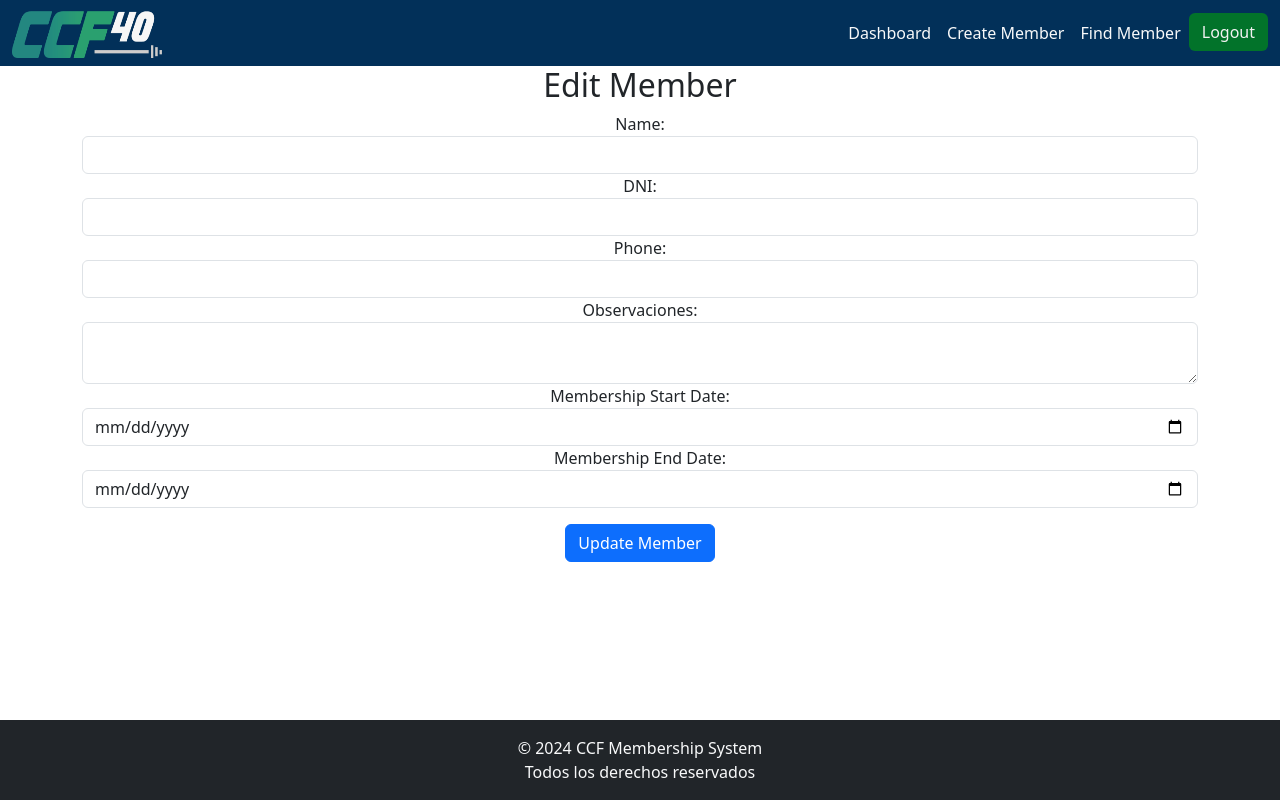
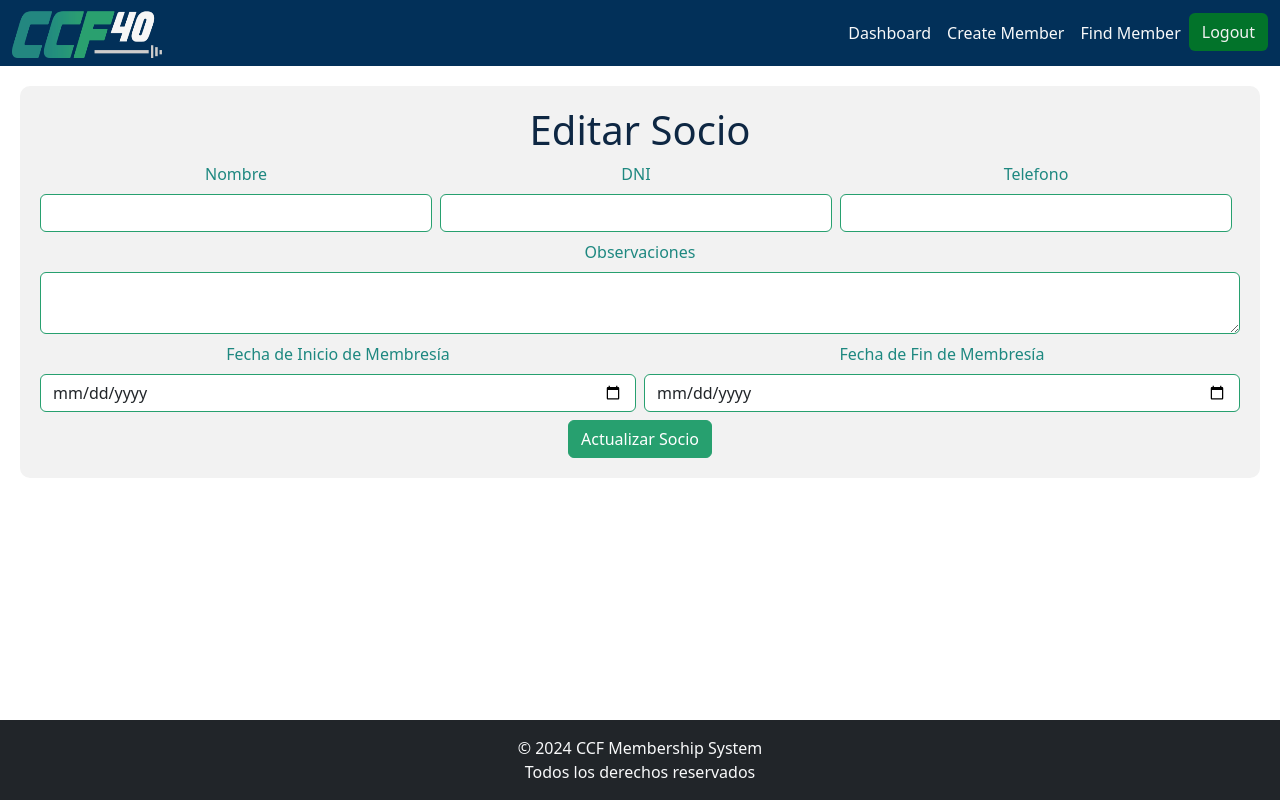
Before and after one commit to ayrtonacevedo/ccf-membership-system, a React (Create React App) app: page /edit/1 in a window 1280 px wide. Built offline with nearby package versions, Linux system fonts and the light colour scheme; no server answers; the database is empty; sample sign-in values are in the browser's storage.

Commit message:
antes de implementar FirebaseStorage

```diff
--- a/src/components/adminLogin/AdminLogin.jsx
+++ b/src/components/adminLogin/AdminLogin.jsx
@@ -17,7 +17,7 @@ const AdminLogin = () => {
 
     try {
       await signInWithEmailAndPassword(auth, email, password);
-      navigate("/findMember");
+      navigate("/dashboard");
     } catch (error) {
       setError("Error al iniciar sesión: " + error.message);
     }
--- a/src/components/home/Home.jsx
+++ b/src/components/home/Home.jsx
@@ -1,16 +1,14 @@
 import React from "react";
-import { saveMembersToFirebase } from "../../data/members.seeder";
+import { Spinners } from "../spinners/Spinners";
+// import { saveMembersToFirebase } from "../../data/members.seeder";
 
 const Home = () => {
-  const handleSaveMembers = () => {
-    saveMembersToFirebase();
-  };
+  // const handleSaveMembers = () => {
+  //   saveMembersToFirebase();
+  // };
   return (
     <div>
-      {/* <button className="btn btn-primary" onClick={handleSaveMembers}>
-        La magia
-      </button> */}
-      home
+      <Spinners></Spinners>
     </div>
   );
 };
--- a/src/components/membersDashboard/MembersDashboard.jsx
+++ b/src/components/membersDashboard/MembersDashboard.jsx
@@ -2,6 +2,7 @@ import React, { useEffect, useState } from "react";
 import { useSelector, useDispatch } from "react-redux";
 import { fetchMembers, deleteMember } from "../../redux/actions";
 import { Link } from "react-router-dom";
+import { Spinners } from "../spinners/Spinners";
 import {
   formatDate,
   getMembershipStatus,
@@ -13,10 +14,11 @@ const MembersDashboard = () => {
 
   const members = useSelector((state) => state.members);
   const loading = useSelector((state) => state.loading);
+
   const error = useSelector((state) => state.error);
 
   const [currentPage, setCurrentPage] = useState(1);
-  const membersPerPage = 5;
+  const membersPerPage = 7;
 
   // useEffect(() => {
   //   dispatch(fetchMembers());
@@ -47,8 +49,10 @@ const MembersDashboard = () => {
   const handleDeleteMember = (id) => {
     confirmDelete(() => dispatch(deleteMember(id))); // Usar deleteMember aquí
   };
-
-  if (loading) return <p>Cargando...</p>;
+  const refresh = () => {
+    dispatch(fetchMembers());
+  };
+  if (loading) return <Spinners />;
   if (error) return <div>Error: {error}</div>;
 
   return (
@@ -71,6 +75,13 @@ const MembersDashboard = () => {
               >
                 Control de Ingreso
               </Link>
+              {/* <button
+                className="btn"
+                style={{ backgroundColor: "#02732A", color: "#F2F2F2" }}
+                onClick={refresh}
+              >
+                Refresh
+              </button> */}
             </div>
 
             {/* Botones de paginación arriba */}
@@ -128,7 +139,7 @@ const MembersDashboard = () => {
                             return (
                               <span
                                 className="badge"
-                                style={{ backgroundColor: "#0F5929" }}
+                                style={{ backgroundColor: "#BDAE00" }}
                               >
                                 Por vencer en {daysRemaining}{" "}
                                 {daysRemaining === 1 ? "día" : "días"}
--- /dev/null
+++ b/src/components/spinners/Spinners.jsx
@@ -0,0 +1,17 @@
+import React from "react";
+import "./spinners.css";
+
+export const Spinners = () => {
+  return (
+    // <div className="d-flex justify-content-center align-items-center vh-100">
+    //   <div className="spinner-border text-success custom-spinner" role="status">
+    //     <span className="visually-hidden">Loading...</span>
+    //   </div>
+    // </div>
+    <div className="containerSpinners">
+      <div className="spinner-border text-success custom-spinner" role="status">
+        <span className="visually-hidden">Loading...</span>
+      </div>
+    </div>
+  );
+};
--- /dev/null
+++ b/src/components/spinners/spinners.css
@@ -0,0 +1,11 @@
+.custom-spinner.spinner-border {
+  width: 5rem; /* Ajusta el tamaño del spinner */
+  height: 5rem;
+  border-width: 0.4rem; /* Ajusta el grosor del borde */
+}
+.containerSpinners {
+  display: flex;
+  align-items: center;
+  justify-content: center;
+  height: 80vh;
+}
--- a/src/components/updateMembers/UpdateMember.jsx
+++ b/src/components/updateMembers/UpdateMember.jsx
@@ -42,9 +42,9 @@ const UpdateMember = () => {
     }
   };
 
-  // useEffect(() => {
-  //   getMemberById();
-  // }, [id]);
+  useEffect(() => {
+    getMemberById();
+  }, [id]);
 
   // Función para manejar los cambios en los inputs
   const handleInputChange = (e) => {
@@ -92,77 +92,94 @@ const UpdateMember = () => {
   };
 
   return (
-    <div className="container">
-      <h2>Edit Member</h2>
+    <div className="container-createMembers">
+      <div className="row">
+        <div className="col">
+          <h1 className="h1-agregarSocio">Editar Socio</h1>
           <form onSubmit={handleUpdate}>
-        <div className="form-group">
-          <label>Name:</label>
+            <div className="d-flex justify-content-between">
+              <div className="mb-2 me-2 " style={{ flex: 1 }}>
+                <label className="form-label label-agregarSocio">Nombre</label>
                 <input
                   type="text"
                   name="name"
-            className="form-control"
+                  className="form-control input-agregarSocio"
                   value={member.name}
                   onChange={handleInputChange}
                   required
                 />
               </div>
-        <div className="form-group">
-          <label>DNI:</label>
+              <div className="mb-2 me-2" style={{ flex: 1 }}>
+                <label className="form-label label-agregarSocio">DNI</label>
                 <input
                   type="number"
                   name="dni"
-            className="form-control"
+                  className="form-control input-agregarSocio"
                   value={member.dni}
                   onChange={handleInputChange}
                   required
                 />
               </div>
-        <div className="form-group">
-          <label>Phone:</label>
+              <div className="mb-2 me-2" style={{ flex: 1 }}>
+                <label className="form-label label-agregarSocio">
+                  Telefono
+                </label>
                 <input
                   type="number"
                   name="phone"
-            className="form-control"
+                  className="form-control input-agregarSocio"
                   value={member.phone}
                   onChange={handleInputChange}
                   required
                 />
               </div>
-        <div className="form-group">
-          <label>Observaciones:</label>
+            </div>
+            <div className="mb-2">
+              <label className="form-label label-agregarSocio">
+                Observaciones
+              </label>
               <textarea
                 name="observaciones"
-            className="form-control"
+                className="form-control input-agregarSocio"
                 value={member.observaciones}
                 onChange={handleInputChange}
               ></textarea>
             </div>
-        <div className="form-group">
-          <label>Membership Start Date:</label>
+            <div className="d-flex justify-content-between">
+              <div className="mb-2 me-2" style={{ flex: 1 }}>
+                <label className="form-label label-agregarSocio">
+                  Fecha de Inicio de Membresía
+                </label>
                 <input
                   type="date"
                   name="membershipStartDate"
-            className="form-control"
+                  className="form-control input-agregarSocio"
                   value={member.membershipStartDate}
                   onChange={handleInputChange}
                   required
                 />
               </div>
-        <div className="form-group">
-          <label>Membership End Date:</label>
+
+              <div className="mb-2" style={{ flex: 1 }}>
+                <label className="form-label label-agregarSocio">
+                  Fecha de Fin de Membresía
+                </label>
                 <input
                   type="date"
                   name="membershipEndDate"
-            className="form-control"
+                  className="form-control input-agregarSocio"
                   value={member.membershipEndDate}
                   onChange={handleInputChange}
                   required
                 />
               </div>
-        <button type="submit" className="btn btn-primary mt-3">
-          Update Member
+            </div>
+            <button type="submit" className="btn btn-primary btn-agregar">
+              Actualizar Socio
             </button>
           </form>
+        </div>
+      </div>
     </div>
   );
 };
--- a/src/redux/actions.js
+++ b/src/redux/actions.js
@@ -1,4 +1,11 @@
-import { collection, getDocs, doc, deleteDoc } from "firebase/firestore";
+import {
+  collection,
+  getDocs,
+  orderBy,
+  query,
+  doc,
+  deleteDoc,
+} from "firebase/firestore";
 import { db } from "../firebaseConfig/firebase";
 
 //ACTIONS TYPES
@@ -15,7 +22,8 @@ export const fetchMembers = () => {
     dispatch({ type: FETCH_MEMBERS_START });
     try {
       const membersCollection = collection(db, "socios");
-      const data = await getDocs(membersCollection);
+      const orderedQuery = query(membersCollection, orderBy("name"));
+      const data = await getDocs(orderedQuery);
       const members = data.docs.map((doc) => ({ ...doc.data(), id: doc.id }));
       dispatch({
         type: FETCH_MEMBERS_SUCCESS,
```
Lines whose indentation alone changed are shown as unchanged.
